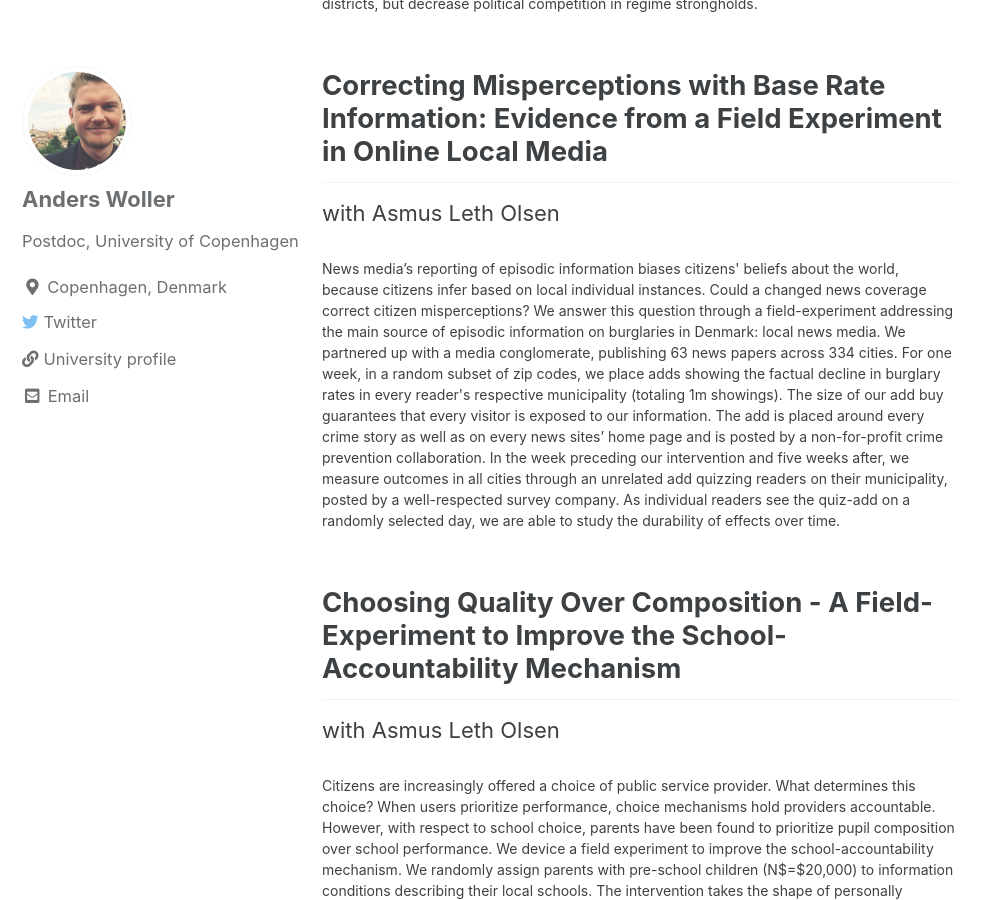
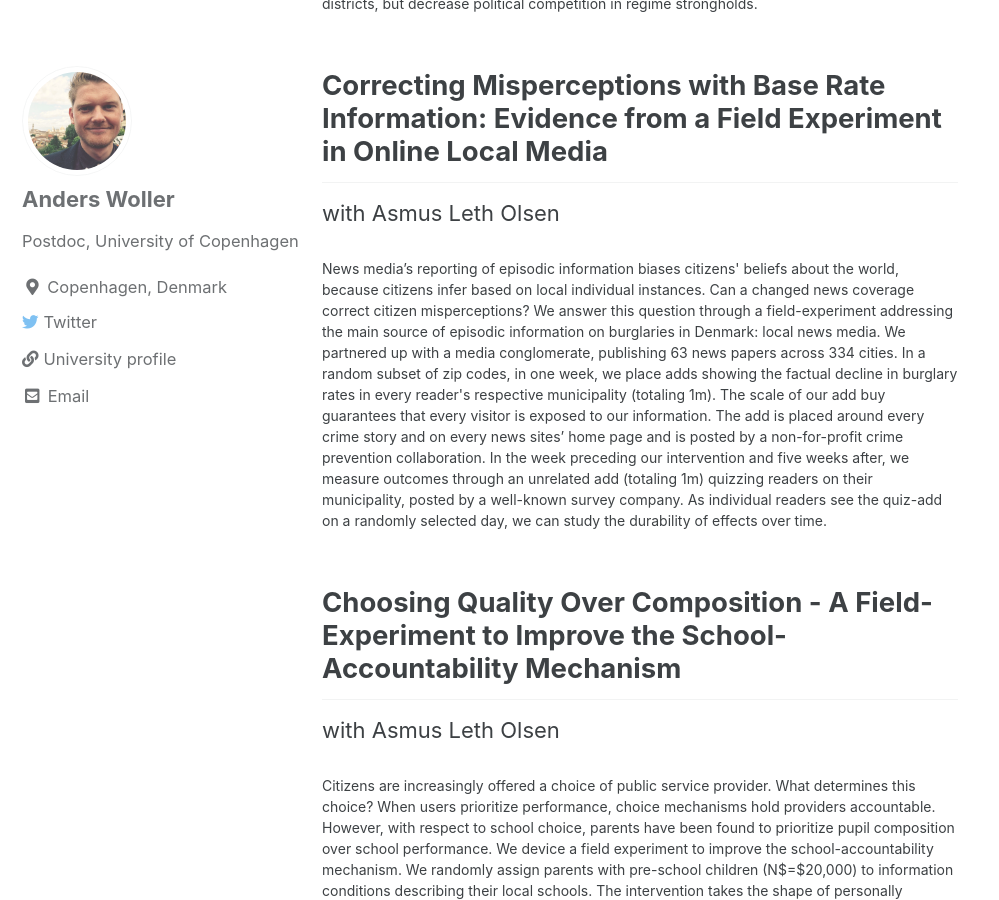
Before and after one commit to AndersWoller/AndersWoller.github.io, a Jekyll site: the page built from _pages/research.md, in a window 1280 px wide and 900 px high, scrolled down 679 px. Shown: the whole window, without its empty margins (0-999 px from the left). Built offline with Jekyll 4.4.1, drawn with Linux system fonts in a browser that asks for light colours; cached includes are drawn as plain includes.

Commit message:
Update research.md

```diff
--- a/_pages/research.md
+++ b/_pages/research.md
@@ -15,7 +15,7 @@ with Horacio Larreguy
 <h2> Correcting Misperceptions with Base Rate Information: Evidence from a Field Experiment in Online Local Media </h2>
 with Asmus Leth Olsen
 
-<p style="font-size:14px"> News media’s reporting of episodic information biases citizens' beliefs about the world, because citizens infer based on local individual instances. Could a changed news coverage correct citizen misperceptions? We answer this question through a field-experiment addressing the main source of episodic information on burglaries in Denmark: local news media. We partnered up with a media conglomerate, publishing 63 news papers across 334 cities. For one week, in a random subset of zip codes, we place adds showing the factual decline in burglary rates in every reader's respective municipality (totaling 1m showings). The size of our add buy guarantees that every visitor is exposed to our information. The add is placed around every crime story as well as on every news sites’ home page and is posted by a non-for-profit crime prevention collaboration.  In the week preceding our intervention and five weeks after, we measure outcomes in all cities through an unrelated add quizzing readers on their municipality, posted by a well-respected survey company. As individual readers see the quiz-add on a randomly selected day, we are able to study the durability of effects over time. </p>
+<p style="font-size:14px"> News media’s reporting of episodic information biases citizens' beliefs about the world, because citizens infer based on local individual instances. Can a changed news coverage correct citizen misperceptions? We answer this question through a field-experiment addressing the main source of episodic information on burglaries in Denmark: local news media. We partnered up with a media conglomerate, publishing 63 news papers across 334 cities. In a random subset of zip codes, in one week, we place adds showing the factual decline in burglary rates in every reader's respective municipality (totaling 1m). The scale of our add buy guarantees that every visitor is exposed to our information. The add is placed around every crime story and on every news sites’ home page and is posted by a non-for-profit crime prevention collaboration.  In the week preceding our intervention and five weeks after, we measure outcomes through an unrelated add (totaling 1m) quizzing readers on their municipality, posted by a well-known survey company. As individual readers see the quiz-add on a randomly selected day, we can study the durability of effects over time. </p>
 
 <h2> Choosing Quality Over Composition - A Field-Experiment to Improve the School-Accountability Mechanism </h2>
 with Asmus Leth Olsen
```
